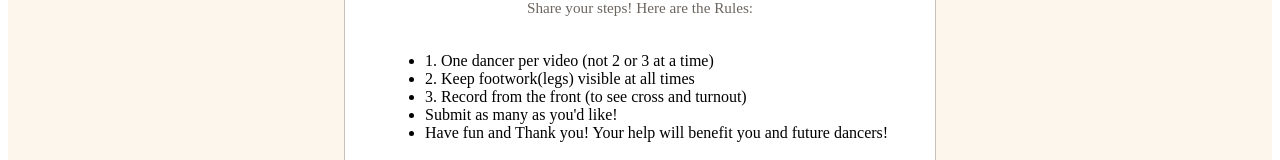
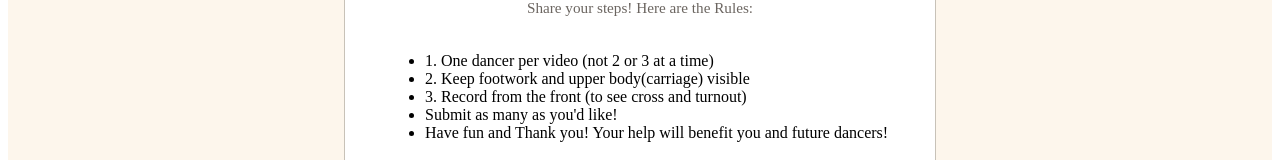
Before and after one commit to DrakeCub/shelley-upload-client, an Angular app: page / in a window 1280 px wide. Shown: the part 308-468 px from the top of the page. Built offline with nearby package versions, Linux system fonts and the light colour scheme.

Commit message:
Changed to keep lower and upper body visible

```diff
--- a/src/app/uploadcomponent/uploadcomponent.html
+++ b/src/app/uploadcomponent/uploadcomponent.html
@@ -13,7 +13,7 @@
       <p class="card-subtitle">Share your steps! Here are the Rules:</p>
       <ul>
         <li>1. One dancer per video (not 2 or 3 at a time)</li>
-        <li>2. Keep footwork(legs) visible at all times</li>
+        <li>2. Keep footwork and upper body(carriage) visible</li>
         <li>3. Record from the front (to see cross and turnout)</li>
         <li>Submit as many as you'd like!</li>
         <li>Have fun and Thank you! Your help will benefit you and future dancers!</li>
```
